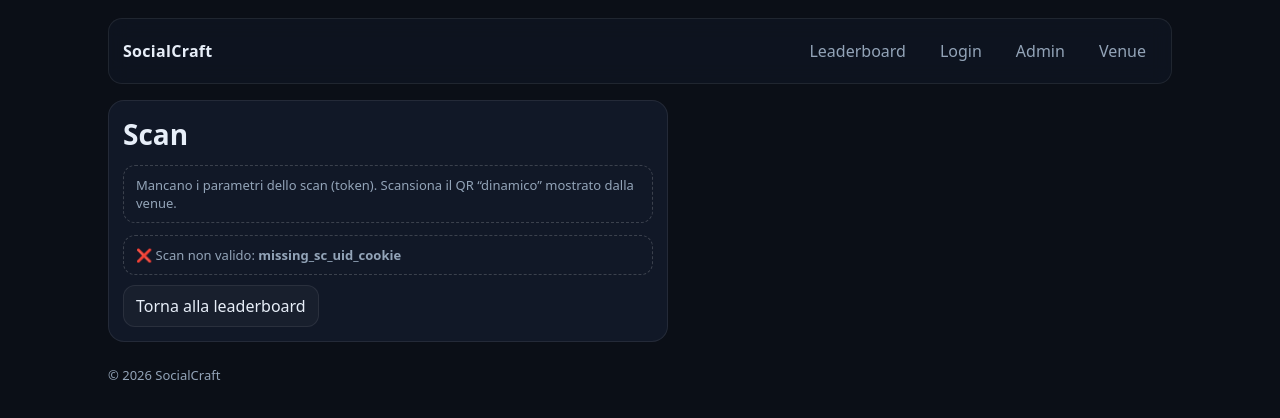
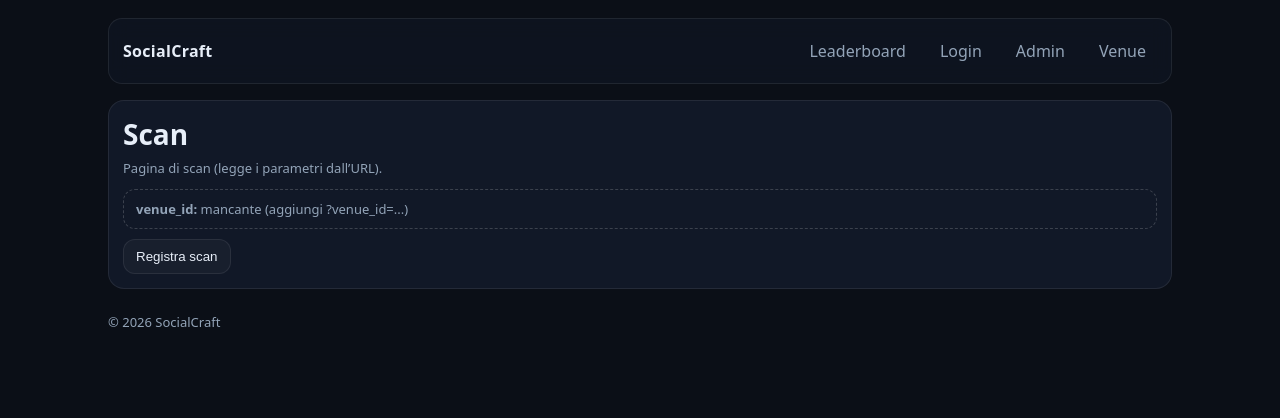
Before and after one commit to vits2709/socialcraft-platform, a Next.js app: page /scan in a window 1280 px wide. Shown: the top 418 px of the page. Built offline with nearby package versions, Linux system fonts and the light colour scheme; no server answers.

Commit message:
Fix: /scan useSearchParams wrapped in Suspense (Next 16)

```diff
--- /dev/null
+++ b/app/scan/ScanClient.tsx
@@ -0,0 +1,76 @@
+"use client";
+
+import { useEffect, useMemo, useState } from "react";
+import { useSearchParams } from "next/navigation";
+
+type ScanResult =
+  | { ok: true; venue_id: string; points: number }
+  | { ok: false; error: string };
+
+export default function ScanClient() {
+  const sp = useSearchParams();
+
+  const venueId = useMemo(() => {
+    // supporta più chiavi: ?venue_id= oppure ?id=
+    return String(sp.get("venue_id") ?? sp.get("id") ?? "").trim();
+  }, [sp]);
+
+  const [loading, setLoading] = useState(false);
+  const [res, setRes] = useState<ScanResult | null>(null);
+
+  async function doScan() {
+    setLoading(true);
+    setRes(null);
+
+    try {
+      const r = await fetch("/api/scan", {
+        method: "POST",
+        headers: { "Content-Type": "application/json" },
+        body: JSON.stringify({ venue_id: venueId }),
+      });
+
+      const j = (await r.json()) as ScanResult;
+      setRes(j);
+    } catch (e: any) {
+      setRes({ ok: false, error: e?.message || "network_error" });
+    } finally {
+      setLoading(false);
+    }
+  }
+
+  useEffect(() => {
+    // auto-scan se c’è venue_id
+    if (!venueId) return;
+    void doScan();
+    // eslint-disable-next-line react-hooks/exhaustive-deps
+  }, [venueId]);
+
+  return (
+    <div style={{ marginTop: 12 }}>
+      <div className="notice">
+        <b>venue_id:</b>{" "}
+        {venueId ? <code>{venueId}</code> : <span className="muted">mancante (aggiungi ?venue_id=...)</span>}
+      </div>
+
+      <div style={{ display: "flex", gap: 8, marginTop: 10 }}>
+        <button className="btn" onClick={doScan} disabled={loading || !venueId}>
+          {loading ? "Sto registrando…" : "Registra scan"}
+        </button>
+      </div>
+
+      {res ? (
+        <div className="notice" style={{ marginTop: 12 }}>
+          {res.ok ? (
+            <>
+              ✅ OK — punti: <b>{res.points}</b> — venue_id: <code>{res.venue_id}</code>
+            </>
+          ) : (
+            <>
+              ❌ ERRORE — <code>{res.error}</code>
+            </>
+          )}
+        </div>
+      ) : null}
+    </div>
+  );
+}
--- a/app/scan/page.tsx
+++ b/app/scan/page.tsx
@@ -1,89 +1,31 @@
-"use client";
+import { Suspense } from "react";
+import ScanClient from "./ScanClient";
 
-import { useEffect, useMemo, useState } from "react";
-import { useSearchParams } from "next/navigation";
-
-type ScanResult =
-  | { ok: true; venue_id: string; points: number }
-  | { ok: false; error: string; remaining_seconds?: number; details?: string };
+export const dynamic = "force-dynamic"; // evita prerender/export static e risolve build su Vercel
 
 export default function ScanPage() {
-  const sp = useSearchParams();
-  const token = useMemo(() => (sp.get("t") ?? "").trim(), [sp]);
+  return (
+    <div className="card">
+      <div className="cardHead">
+        <div>
+          <h1 className="h1" style={{ marginBottom: 6 }}>
+            Scan
+          </h1>
+          <p className="muted" style={{ margin: 0 }}>
+            Pagina di scan (legge i parametri dall’URL).
+          </p>
+        </div>
+      </div>
 
-  const [loading, setLoading] = useState(true);
-  const [res, setRes] = useState<ScanResult | null>(null);
-
-  useEffect(() => {
-    let cancelled = false;
-
-    async function run() {
-      setLoading(true);
-      setRes(null);
-
-      try {
-        const url = token ? `/api/scan?t=${encodeURIComponent(token)}` : `/api/scan`;
-        const r = await fetch(url, { method: "POST" });
-        const j = (await r.json()) as ScanResult;
-        if (!cancelled) setRes(j);
-      } catch (e: any) {
-        if (!cancelled) setRes({ ok: false, error: "network_error", details: String(e?.message ?? e) });
-      } finally {
-        if (!cancelled) setLoading(false);
-      }
-    }
-
-    run();
-    return () => {
-      cancelled = true;
-    };
-  }, [token]);
-
-  return (
-    <div className="card" style={{ maxWidth: 560 }}>
-      <h1 className="h1">Scan</h1>
-
-      {!token ? (
-        <div className="notice" style={{ marginTop: 12 }}>
-          Mancano i parametri dello scan (token). Scansiona il QR “dinamico” mostrato dalla venue.
-        </div>
-      ) : null}
-
-      {loading ? (
-        <p className="muted" style={{ marginTop: 12 }}>
-          Verifica in corso…
-        </p>
-      ) : null}
-
-      {res ? (
-        res.ok ? (
+      <Suspense
+        fallback={
           <div className="notice" style={{ marginTop: 12 }}>
-            ✅ Scan valido! Hai guadagnato <b>+{res.points}</b> punto.
-            <div className="muted" style={{ marginTop: 6 }}>
-              Venue ID: {res.venue_id}
-            </div>
+            Caricamento…
           </div>
-        ) : (
-          <div className="notice" style={{ marginTop: 12 }}>
-            ❌ Scan non valido: <b>{res.error}</b>
-            {typeof res.remaining_seconds === "number" ? (
-              <div className="muted" style={{ marginTop: 6 }}>
-                Riprova tra {res.remaining_seconds}s
-              </div>
-            ) : null}
-            {res.details ? (
-              <div className="muted" style={{ marginTop: 6, whiteSpace: "pre-wrap" }}>
-                {res.details}
-              </div>
-            ) : null}
-          </div>
-        )
-      ) : null}
-
-      <div style={{ height: 10 }} />
-      <a className="btn" href="/">
-        Torna alla leaderboard
-      </a>
+        }
+      >
+        <ScanClient />
+      </Suspense>
     </div>
   );
 }
```
